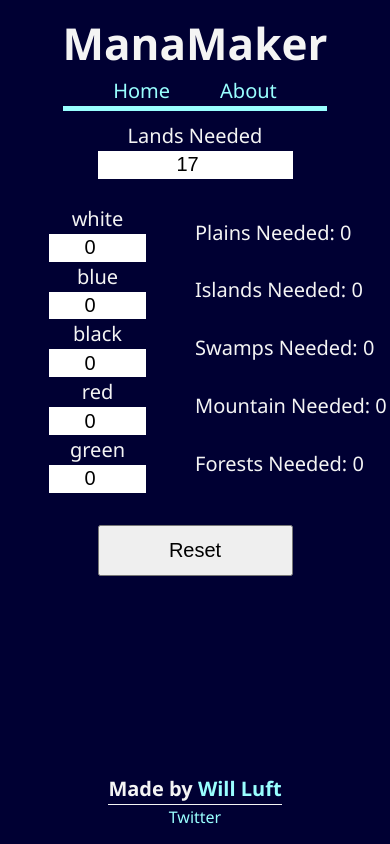
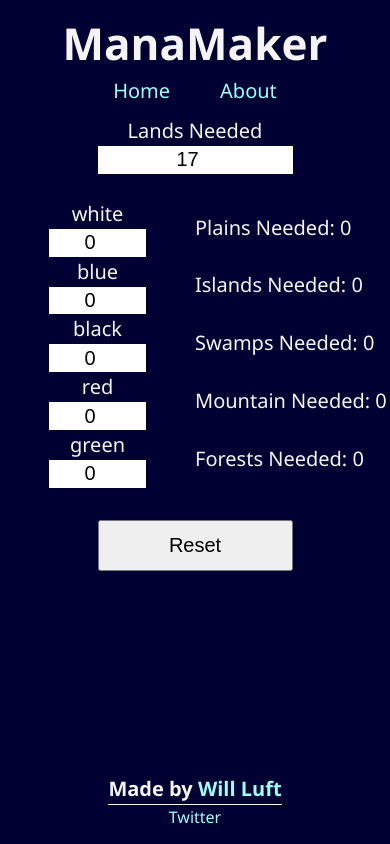
Before and after one commit to wdluft/manamaker-version-2, a React app: page / in a window 390 px wide. Built offline with nearby package versions, Linux system fonts and the light colour scheme.

Commit message:
Added media query breakpoints for portrait tablet and laptop size for header

```diff
--- a/src/components/header/Header.js
+++ b/src/components/header/Header.js
@@ -16,9 +16,22 @@ export default Header;
 const StyledHeader = styled.header`
   margin: 10px auto 10px;
   text-align: center;
-  border-bottom: 5px solid var(--color-one);
 
   h1 {
     font-size: 2.75rem;
   }
+
+  @media (min-width: 500px) {
+    margin: 50px auto 25px;
+
+    h1 {
+      font-size: 4rem;
+    }
+  }
+
+  @media (min-width: 750px) {
+    h1 {
+      font-size: 5rem;
+    }
+  }
 `;
--- a/src/components/header/Nav.js
+++ b/src/components/header/Nav.js
@@ -28,4 +28,12 @@ const StyledNav = styled.nav`
       margin: 0 25px;
     }
   }
+
+  @media (min-width: 500px) {
+    font-size: 2rem;
+  }
+
+  @media (min-width: 750px) {
+    font-size: 2.5rem;
+  }
 `;
```
